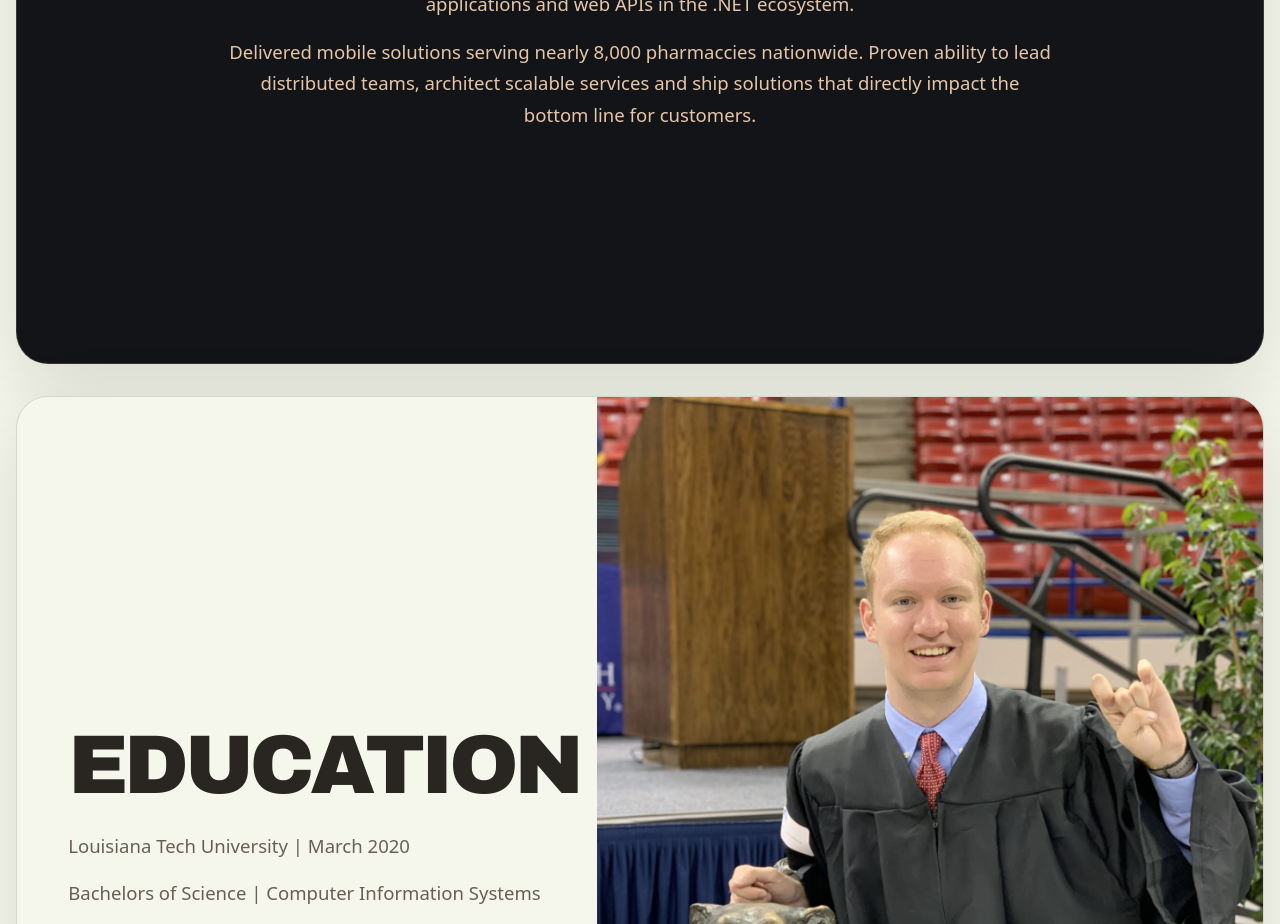
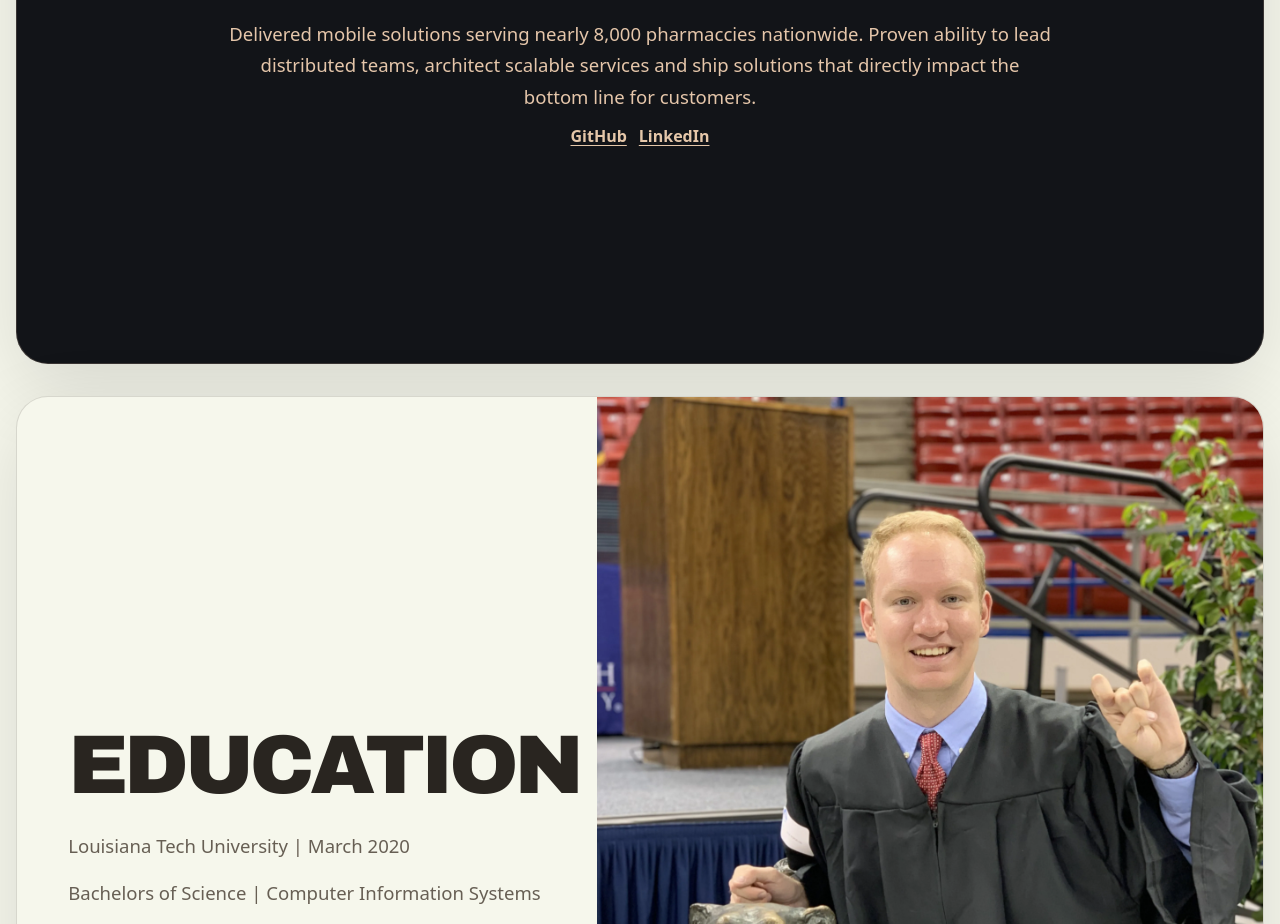
Before and after one commit to Ranger-Rick/rickbordelon.com, a Vue app: page / in a window 1280 px wide. Shown: the part 1220-2144 px from the top of the page. Built offline with nearby package versions, Linux system fonts and the light colour scheme.

Commit message:
Reimplemented section links after introduction of typescript

```diff
--- a/src/App.vue
+++ b/src/App.vue
@@ -14,6 +14,7 @@ import { sections } from './data/sections'
       :key="section.id"
       :title="section.title"
       :body="section.body"
+      :links="section.links"
       :align="section.align"
       :image="section.image"
       :image-alt="section.imageAlt"
--- a/src/components/FullscreenSection.vue
+++ b/src/components/FullscreenSection.vue
@@ -1,5 +1,8 @@
-<script setup>
+<script setup lang="ts">
 import { computed } from 'vue'
+import type { PropType } from 'vue'
+
+import type { SectionAlignment, SectionBodyItem, SectionLinks } from '../types/section'
 
 const props = defineProps({
   title: {
@@ -7,7 +10,11 @@ const props = defineProps({
     required: true,
   },
   body: {
-    type: Array,
+    type: Array as PropType<SectionBodyItem[]>,
+    default: () => [],
+  },
+  links: {
+    type: Array as PropType<SectionLinks>,
     default: () => [],
   },
   inverse: {
@@ -15,39 +22,26 @@ const props = defineProps({
     default: false,
   },
   align: {
-    type: String,
+    type: String as PropType<SectionAlignment>,
     default: 'left',
-    validator: (value) => ['left', 'center', 'right'].includes(value),
+    validator: (value: SectionAlignment) => ['left', 'center', 'right'].includes(value),
   },
 })
 
 const bodyItems = computed(() => {
   return props.body
-    .map((item, index) => {
-      if (typeof item === 'string') {
-        return {
+    .filter((item) => typeof item === 'string' && item)
+    .map((item, index) => ({
       key: `${index}-${item}`,
       text: item,
-          links: [],
-        }
-      }
-
-      if (!item || typeof item !== 'object') {
-        return null
-      }
-
-      return {
-        key: `${index}-${item.text ?? 'links'}`,
-        text: item.text ?? '',
-        links: Array.isArray(item.links)
-          ? item.links.filter((link) => link?.label && link?.href)
-          : [],
-      }
-    })
-    .filter((item) => item && (item.text || item.links.length))
+    }))
 })
 
-const isExternalLink = (href) => {
+const sectionLinks = computed(() => {
+  return props.links.filter((link) => link?.label && link?.href)
+})
+
+const isExternalLink = (href: string) => {
   return /^(https?:)?\/\//.test(href) || href.startsWith('mailto:') || href.startsWith('tel:')
 }
 </script>
@@ -66,11 +60,13 @@ const isExternalLink = (href) => {
         <h2 class="section-title">{{ title }}</h2>
         <div v-if="bodyItems.length" class="section-body">
           <div v-for="item in bodyItems" :key="item.key" class="section-body__item">
-            <p v-if="item.text">{{ item.text }}</p>
-            <div v-if="item.links.length" class="section-links">
+            <p>{{ item.text }}</p>
+          </div>
+        </div>
+        <div v-if="sectionLinks.length" class="section-links">
           <a
-                v-for="link in item.links"
-                :key="`${item.key}-${link.href}`"
+            v-for="link in sectionLinks"
+            :key="link.href"
             class="section-link"
             :href="link.href"
             :target="isExternalLink(link.href) ? '_blank' : undefined"
@@ -81,7 +77,5 @@ const isExternalLink = (href) => {
         </div>
       </div>
     </div>
-      </div>
-    </div>
   </section>
 </template>
--- a/src/data/sections.ts
+++ b/src/data/sections.ts
@@ -1,25 +1,10 @@
-import type { Component } from 'vue'
-
 import FullscreenSection from '../components/FullscreenSection.vue'
 import ImageSection from '../components/ImageSection.vue'
 import RangerSection from '../components/RangerSection.vue'
 import ToolsSection from '../components/ToolsSection.vue'
 import rangerImage from '../assets/images/ranger.webp'
 import educationImage from '../assets/images/education.webp'
-
-type SectionAlignment = 'left' | 'center' | 'right'
-
-type SectionBodyItem = string
-
-type Section = {
-  id: string
-  component: Component
-  title?: string
-  align?: SectionAlignment
-  body?: SectionBodyItem[]
-  image?: string
-  imageAlt?: string
-}
+import type { Section } from '../types/section'
 
 export const sections: Section[] = [
   {
@@ -27,6 +12,16 @@ export const sections: Section[] = [
     component: FullscreenSection,
     title: 'About Me',
     align: 'center',
+    links: [
+      {
+        label: 'GitHub',
+        href: 'https://github.com/Ranger-Rick'
+      },
+      {
+        label: 'LinkedIn',
+        href: 'https://www.linkedin.com/in/rick-bordelon'
+      }
+    ],
     body: [
       'Senior software developer with 9+ years of experience building cross platform mobile applications and web APIs in the .NET ecosystem.',
       'Delivered mobile solutions serving nearly 8,000 pharmaccies nationwide. Proven ability to lead distributed teams, architect scalable services and ship solutions that directly impact the bottom line for customers.',
--- /dev/null
+++ b/src/types/section.ts
@@ -0,0 +1,21 @@
+import type { Component } from 'vue'
+
+export type SectionAlignment = 'left' | 'center' | 'right'
+
+export type SectionBodyItem = string
+
+export type SectionLinks = Array<{
+  label: string
+  href: string
+}>
+
+export type Section = {
+  id: string
+  component: Component
+  title?: string
+  align?: SectionAlignment
+  body?: SectionBodyItem[]
+  links?: SectionLinks
+  image?: string
+  imageAlt?: string
+}
```
Lines whose indentation alone changed are shown as unchanged.
